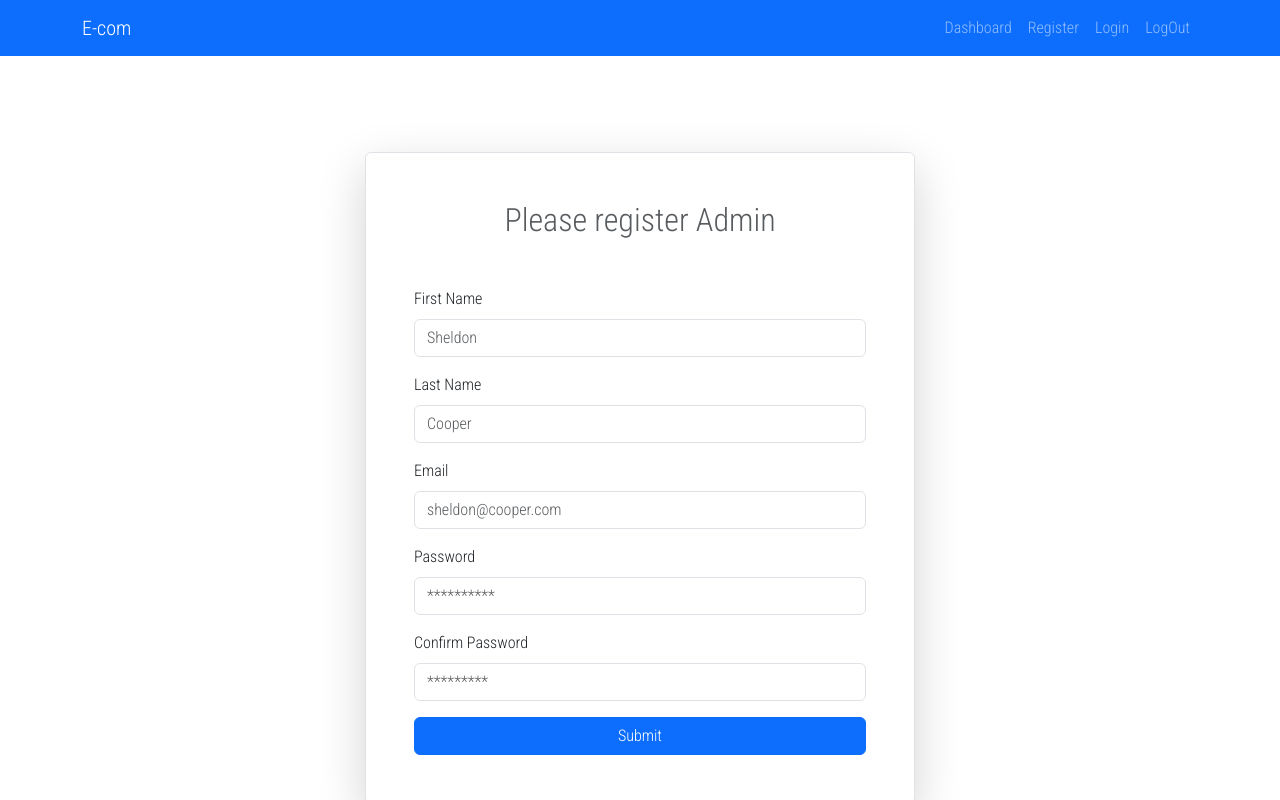
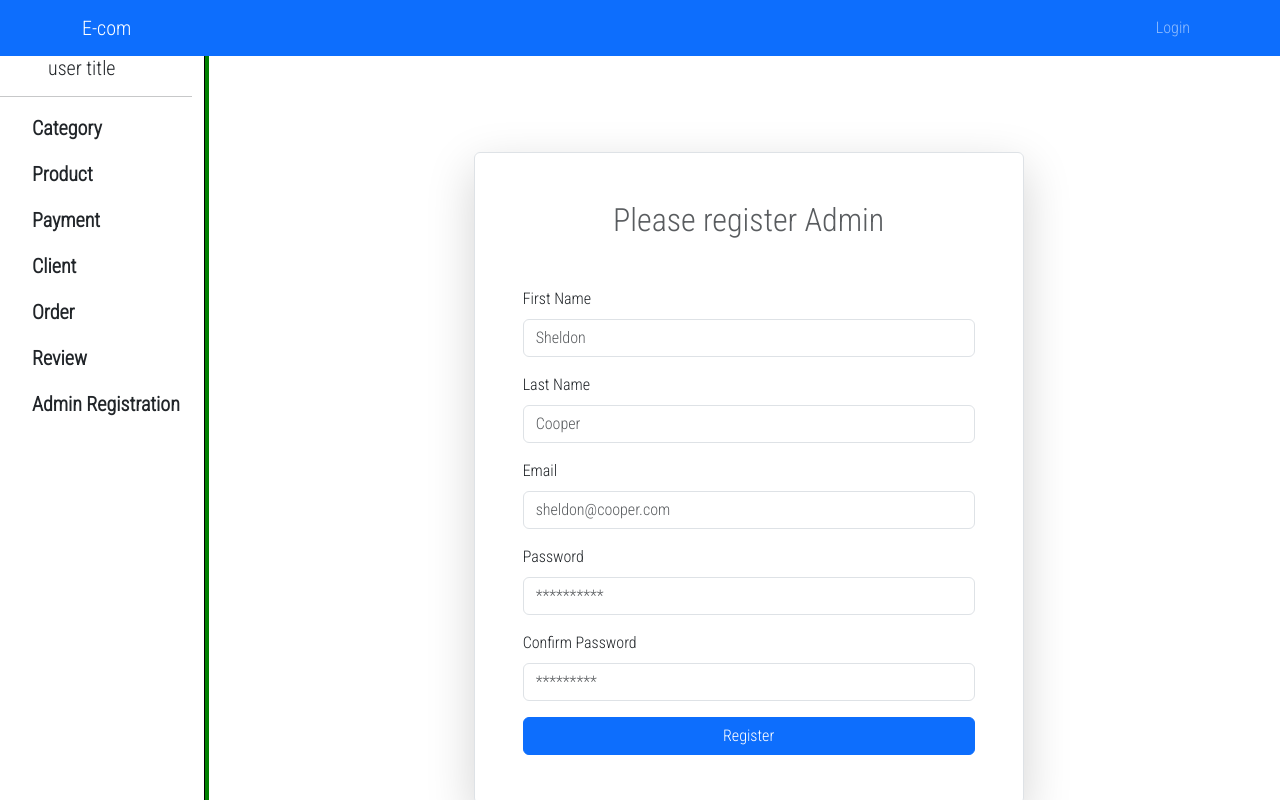
Before and after one commit to theskdhakal/ecom_store, a React (Create React App) app: page /register in a window 1280 px wide. Shown: the top 800 px of the page. Built offline with nearby package versions, Linux system fonts and the light colour scheme; no server answers.

Commit message:
admin registration made private

```diff
--- a/src/App.css
+++ b/src/App.css
@@ -17,3 +17,9 @@
   font-size: 20px;
   font-weight: bold;
 }
+
+.title {
+  font-weight: bold;
+  text-align: center;
+  margin-top: 2rem;
+}
--- a/src/components/layout/header/Header.jsx
+++ b/src/components/layout/header/Header.jsx
@@ -2,13 +2,14 @@ import { signOut } from "firebase/auth";
 import Container from "react-bootstrap/Container";
 import Nav from "react-bootstrap/Nav";
 import Navbar from "react-bootstrap/Navbar";
-import { useDispatch } from "react-redux";
+import { useDispatch, useSelector } from "react-redux";
 import { Link } from "react-router-dom";
 import { setUser } from "../../user/UserSlice";
 import { auth } from "../../firebase_config/Firebase";
 
 export const Header = () => {
   const dispatch = useDispatch();
+  const { user } = useSelector((state) => state.user);
 
   const handleOnLogout = () => {
     signOut(auth).then(() => {
@@ -23,20 +24,20 @@ export const Header = () => {
         <Navbar.Toggle aria-controls="basic-navbar-nav" />
         <Navbar.Collapse id="basic-navbar-nav">
           <Nav className="ms-auto">
+            {user?.uid ? (
+              <>
                 <Link to="/dashboard" className="nav-link">
                   Dashboard
-            </Link>
-
-            <Link to="/register" className="nav-link">
-              Register
-            </Link>
-
-            <Link to="/login" className="nav-link">
-              Login
                 </Link>
                 <Link to="/login" className="nav-link" onClick={handleOnLogout}>
                   LogOut
                 </Link>
+              </>
+            ) : (
+              <Link to="/login" className="nav-link">
+                Login
+              </Link>
+            )}
           </Nav>
         </Navbar.Collapse>
       </Container>
--- a/src/components/layout/user-layout/UserLayout.jsx
+++ b/src/components/layout/user-layout/UserLayout.jsx
@@ -44,6 +44,11 @@ export const UserLayout = ({ children }) => {
                 Review
               </Link>
             </li>
+            <li>
+              <Link className="nav-link" to="/register">
+                Admin Registration
+              </Link>
+            </li>
           </ul>
         </Col>
 
--- a/src/pages/login-register/Register.jsx
+++ b/src/pages/login-register/Register.jsx
@@ -1,11 +1,11 @@
 import React, { useState } from "react";
-import { MainLayout } from "../../components/layout/main-layout/MainLayout";
 import Button from "react-bootstrap/Button";
 import Form from "react-bootstrap/Form";
 import { CustomInput } from "../../components/custom-input/CustomInput";
 import { useDispatch } from "react-redux";
 import { registerUserAction } from "../../components/user/UserAction";
 import { Navigate, useNavigate } from "react-router-dom";
+import { UserLayout } from "../../components/layout/user-layout/UserLayout";
 
 export const Register = () => {
   const dispatch = useDispatch();
@@ -63,7 +63,7 @@ export const Register = () => {
     },
   ];
   return (
-    <MainLayout>
+    <UserLayout>
       <div className="d-flex justify-content-center align-item-center p-5 m-auto register">
         <Form
           style={{ width: "550px" }}
@@ -81,12 +81,12 @@ export const Register = () => {
 
             <div className="d-grid">
               <Button variant="primary" type="submit">
-                Submit
+                Register{" "}
               </Button>
             </div>
           </div>
         </Form>
       </div>
-    </MainLayout>
+    </UserLayout>
   );
 };
```
Lines whose indentation alone changed are shown as unchanged.
